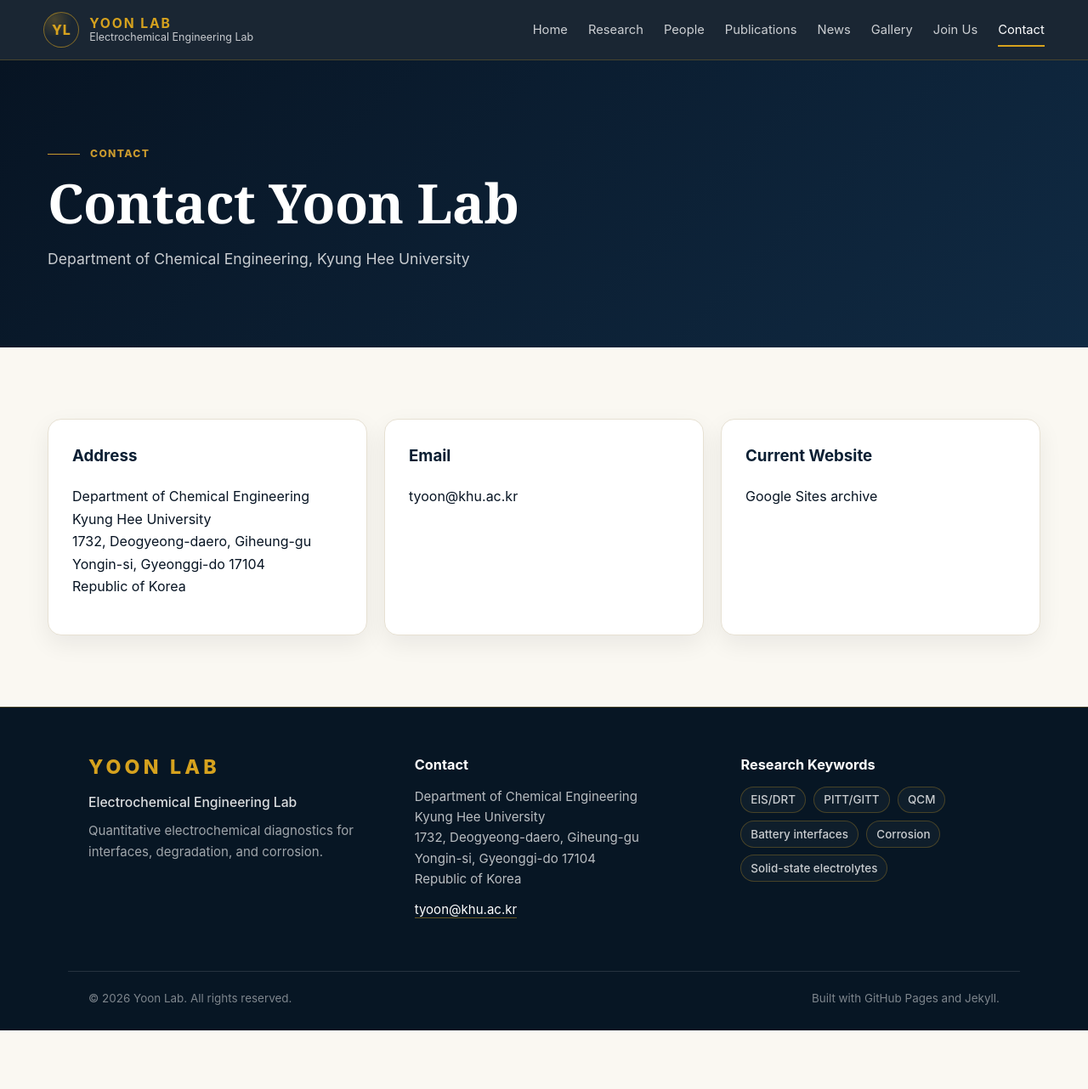
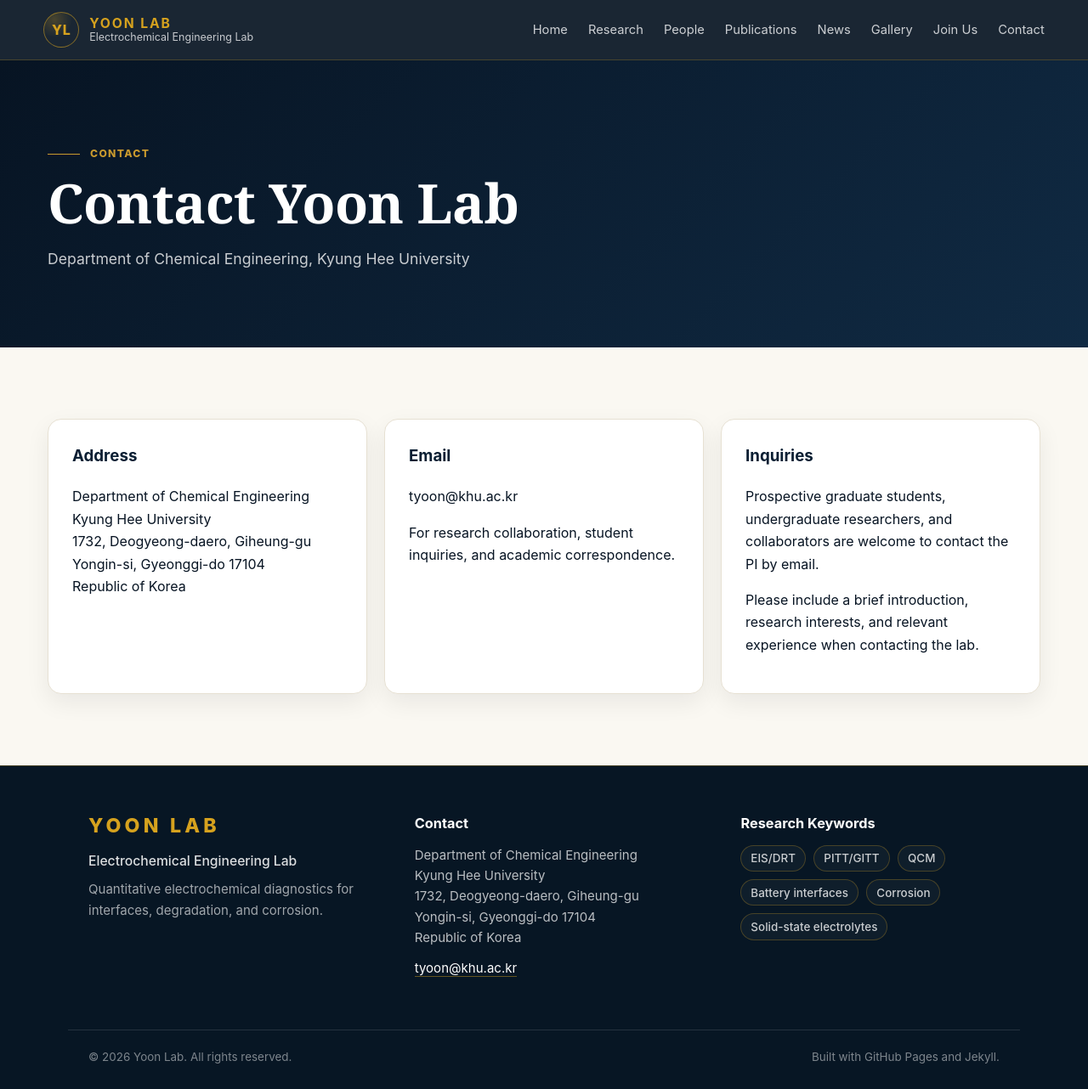
Before and after one commit to tyoon-lab/tyoon-lab.github.io, a Jekyll site: the page built from contact.md, in a window 1280 px wide and 1282 px high. Shown: the whole window at 85% size. Built offline with Jekyll 4.4.1, drawn with Linux system fonts in a browser that asks for light colours.

Commit message:
Refine contact page

```diff
--- a/contact.md
+++ b/contact.md
@@ -1,15 +1,14 @@
 ---
 layout: default
 title: Contact
-nav: contact
 permalink: /contact/
-description: "Contact information for Yoon Lab."
 ---
+
 <section class="page-hero">
   <div class="container">
     <span class="section-kicker">Contact</span>
     <h1>Contact Yoon Lab</h1>
-    <p>{{ site.lab.institution }}</p>
+    <p>Department of Chemical Engineering, Kyung Hee University</p>
   </div>
 </section>
 
@@ -17,20 +16,40 @@ description: "Contact information for Yoon Lab."
   <div class="container">
     <div class="contact-grid">
       <article class="contact-card">
-  <h3>Address</h3>
-  <p>
-    {% for line in site.lab.address_lines %}
-      {{ line }}{% unless forloop.last %}<br>{% endunless %}
-    {% endfor %}
-  </p>
-</article>
+        <h3>Address</h3>
+        <p>
+          {% if site.lab.address_lines %}
+            {% for line in site.lab.address_lines %}
+              {{ line }}{% unless forloop.last %}<br>{% endunless %}
+            {% endfor %}
+          {% else %}
+            Department of Chemical Engineering<br>
+            Kyung Hee University<br>
+            1732, Deogyeong-daero, Giheung-gu<br>
+            Yongin-si, Gyeonggi-do 17104<br>
+            Republic of Korea
+          {% endif %}
+        </p>
+      </article>
+
       <article class="contact-card">
         <h3>Email</h3>
-        <p><a href="mailto:{{ site.lab.email }}">{{ site.lab.email }}</a></p>
+        <p>
+          <a href="mailto:{{ site.lab.email | default: 'tyoon@khu.ac.kr' }}">{{ site.lab.email | default: 'tyoon@khu.ac.kr' }}</a>
+        </p>
+        <p>
+          For research collaboration, student inquiries, and academic correspondence.
+        </p>
       </article>
+
       <article class="contact-card">
-        <h3>Current Website</h3>
-        <p><a href="{{ site.lab.current_site }}">Google Sites archive</a></p>
+        <h3>Inquiries</h3>
+        <p>
+          Prospective graduate students, undergraduate researchers, and collaborators are welcome to contact the PI by email.
+        </p>
+        <p>
+          Please include a brief introduction, research interests, and relevant experience when contacting the lab.
+        </p>
       </article>
     </div>
   </div>
```
Also changed, not shown: 1 other file.
